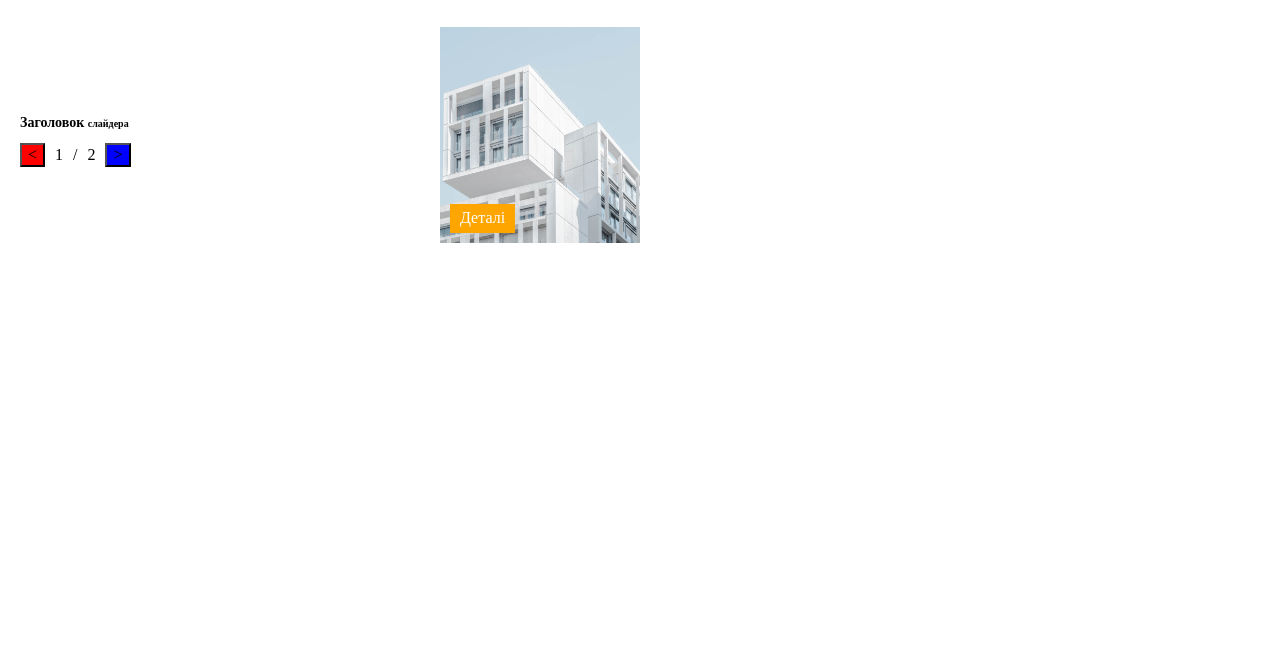
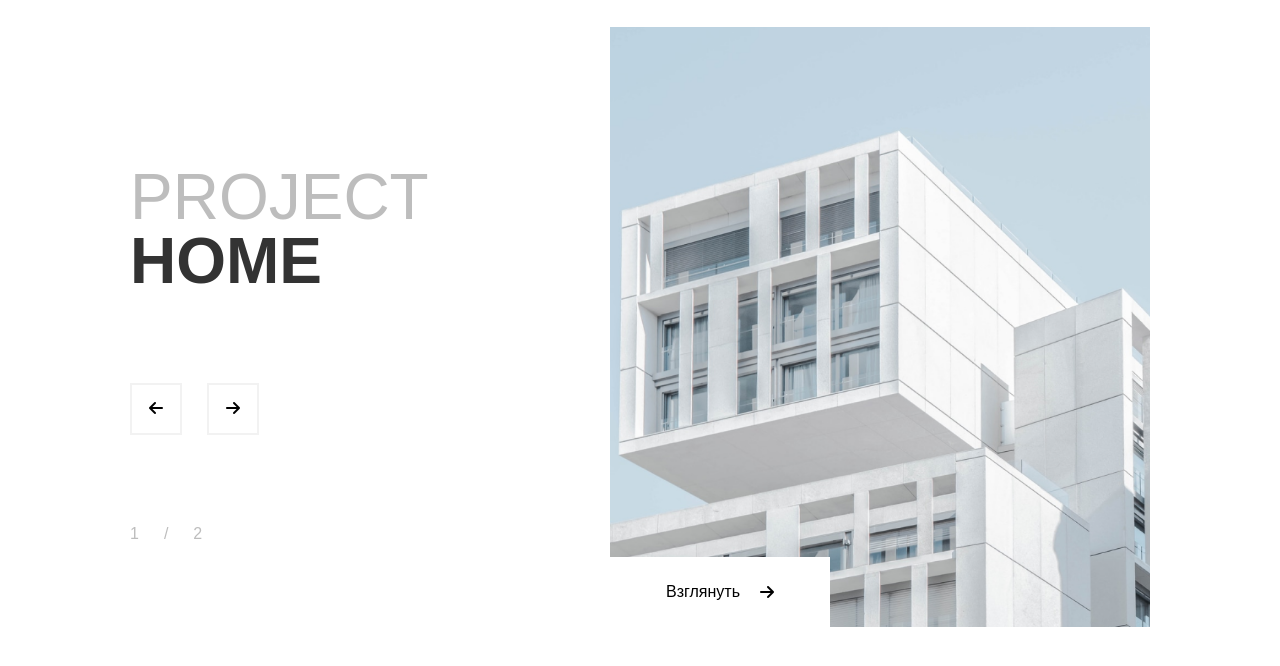
Before and after one commit to KhomichYehor/digital_landing, a website: page index.html in a window 1280 px wide. Shown: the part 92-758 px from the top of the page. Drawn offline with Linux system fonts and the light colour scheme.

Commit message:
Add styles for slider

```diff
--- a/index.html
+++ b/index.html
@@ -42,27 +42,45 @@
     <main class="main">
       <div class="slider">
         <div class="slider__controls">
-            <h2 class="slider__controls__title">Заголовок <span class="slider__controls__title-bottom">слайдера</span></h2>
-            <div class="slider__controls__navigation">
-                <button class="slider__btn-prev" id="prev-slide">&lt;</button>
-                <span class="slider__count" id="current-slide">1</span>/<span id="total-slides">3</span>
-                <button class="slider__btn-next" id="next-slide">&gt;</button>
-            </div>
+          <h2 class="slider__controls__title">
+            PROJECT <span class="slider__controls__title-bottom">HOME</span>
+          </h2>
+          <div class="slider__controls__navigation">
+            <button class="slider__btn-prev" id="prev-slide">
+              <i class="fa-solid fa-arrow-left"></i>
+            </button>
+            <button class="slider__btn-next" id="next-slide">
+              <i class="fa-solid fa-arrow-right"></i>
+            </button>
+          </div>
+          <div class="slider__count-wrapper">
+            <span class="slider__count-left" id="current-slide">1</span>/<span class="slider__count-right"
+              id="total-slides"
+              >3</span
+            >
+          </div>
         </div>
         <div class="slider__images images">
           <div class="slider__images__item slider__item">
-              <img class="slider__item__img" src="./src/img/slider.png" alt="Slide 1">
-              <button class="slider__item__btn">Деталі</button>
-              <div class="slider__item__info">Деталі про слайд 1</div>
+            <img
+              class="slider__item__img"
+              src="./src/img/slider.png"
+              alt="Slide 1"
+            />
+            <button class="slider__item__btn">Взглянуть <i class="fa-solid fa-arrow-right"></i></button>
+            <div class="slider__item__info">Lorem ipsum dolor, sit amet consectetur adipisicing elit. Odit culpa, quisquam laboriosam libero inventore consequuntur vero, officiis eligendi, corporis similique doloremque reiciendis harum deserunt magnam voluptatum laudantium? Deleniti, tenetur ipsam!</div>
           </div>
           <div class="slider__images__item slider__item">
-              <img class="slider__item__img" src="./src/img/slider.png"  alt="Slide 2">
-              <button class="slider__item__btn">Деталі</button>
-              <div class="slider__item__info">Деталі про слайд 2</div>
+            <img
+              class="slider__item__img"
+              src="./src/img/slider.png"
+              alt="Slide 2"
+            />
+            <button class="slider__item__btn">Взглянуть <i class="fa-solid fa-arrow-right"></i></button>
+            <div class="slider__item__info">Lorem ipsum dolor, sit amet consectetur adipisicing elit. Officia, harum! Numquam quam, veniam at sed excepturi ducimus officiis optio itaque repudiandae minima veritatis quos adipisci dolorum, sunt assumenda reprehenderit voluptas!</div>
           </div>
+        </div>
       </div>
-    </div>
     </main>
-
   </body>
 </html>
--- a/src/styles/blocks/slider.scss
+++ b/src/styles/blocks/slider.scss
@@ -1,39 +1,85 @@
 .slider {
+  font-family: 'Font1', sans-serif;
   display: grid;
   grid-template-columns: 1fr 2fr;
-  gap: 20px;
+  padding-inline: 130px;
   align-items: center;
+  margin-bottom: 150px;
+
+  &__count-wrapper {
+    display: flex;
+    font-weight: 400;
+    color: $grey-text;
+  }
 
   &__controls {
     display: flex;
     flex-direction: column;
     align-items: start;
     justify-content: space-between;
-    padding: 20px;
 
     &__title {
-      font-size: 14px;
+      font-size: 64px;
+      font-weight: 300;
+      color: $grey-text;
+      line-height: 1;
+      margin-bottom: 90px;
 
       &-bottom {
-        font-size: 10px;
+        font-size: 64px;
+        font-weight: 700;
+        color: $grey-color;
       }
     }
 
     &__navigation {
       display: flex;
       align-items: center;
-      gap: 10px;
+      margin-bottom: 90px;
 
       .slider__btn-prev {
-        background-color: red;
+        box-sizing: border-box;
+        width: 52px;
+        height: 52px;
+        background-color: $white-color;
+        border: 2px solid $btn-border-color;
+        transition: all $hover-time;
+        margin-right: 25px;
+
+        &:hover {
+          cursor: pointer;
+          background-color: $btn-border-color;
+          border: 2px solid $grey-color;
+        }
       }
 
       .slider__btn-next {
-        background-color: blue;
+        box-sizing: border-box;
+        width: 52px;
+        height: 52px;
+        background-color: $white-color;
+        border: 2px solid $btn-border-color;
+        transition: all $hover-time;
+
+        &:hover {
+          cursor: pointer;
+          background-color: $btn-border-color;
+          border: 2px solid $grey-color;
+        }
+      }
+    }
+
+    .slider__count {
+      display: flex;
+      align-items: center;
+      font-size: 24px;
+
+      &-left {
+        margin-right: 25px;
       }
 
-      .slider__count {
-        font-size: 16px;
+      &-right {
+        padding-left: 25px;
       }
     }
   }
@@ -42,6 +88,7 @@
     display: flex;
     overflow: hidden;
     position: relative;
+    margin-left: 140px;
 
     .slider__item {
       flex: 0 0 100%;
@@ -53,25 +100,42 @@
       }
 
       &__img {
-        width: 200px;
+        width: 650px;
+        height: 600px;
         display: block;
       }
 
       &__btn {
-        background-color: orange;
+        box-sizing: border-box;
+        display: flex;
+        justify-content: center;
+        align-items: center;
+        width: 220px;
+        height: 70px;
+        background-color: $white-color;
         position: absolute;
-        left: 10px;
-        bottom: 10px;
-        color: white;
+        left: 0;
+        bottom: 0;
+        color: $black-color;
         border: none;
         cursor: pointer;
         padding: 5px 10px;
+        gap: 20px;
+        border: 1px solid $white-color;
+
+        transition: all $hover-time;
+
+        &:hover {
+          border: 1px solid $grey-color;
+        }
       }
 
       &__info {
         position: absolute;
+        font-weight: 400;
+        font-size: 14px;
         left: 10px;
-        bottom: 50px; /* Adjusted to not overlap with the button */
+        bottom: 80px; /* Adjusted to not overlap with the button */
         background-color: rgba(0, 0, 0, 0.7);
         color: white;
         padding: 10px;
--- a/src/styles/utils/_variables.scss
+++ b/src/styles/utils/_variables.scss
@@ -4,7 +4,10 @@ $breakpoint-s: 768px;
 $breakpoint-m: 1000px;
 
 $grey-color: #333333;
+$grey-text: #BDBDBD;
 $white-color: #fff;
+$black-color: #000;
+$btn-border-color: #F2F2F2;
 
 $desk-hor-margins: 135px;
 
```
Also changed, not shown: src/styles/blocks/slider.css, src/styles/main.css, 2 other files.
